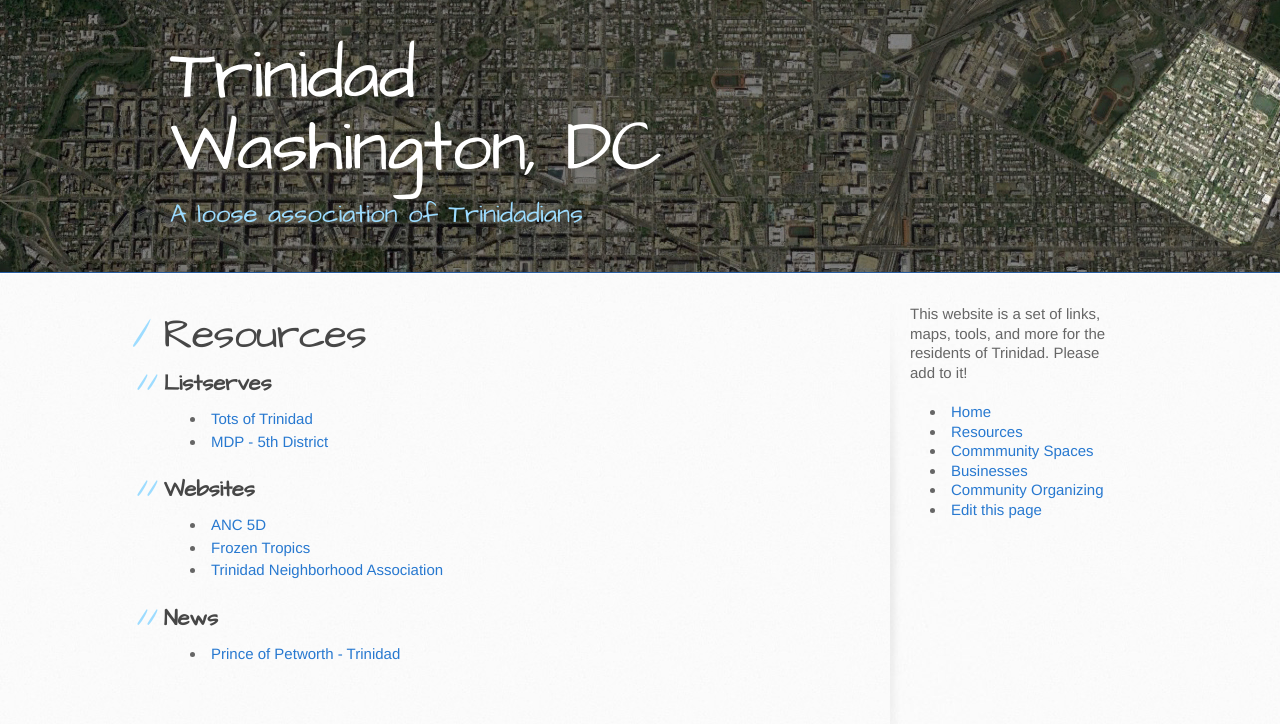
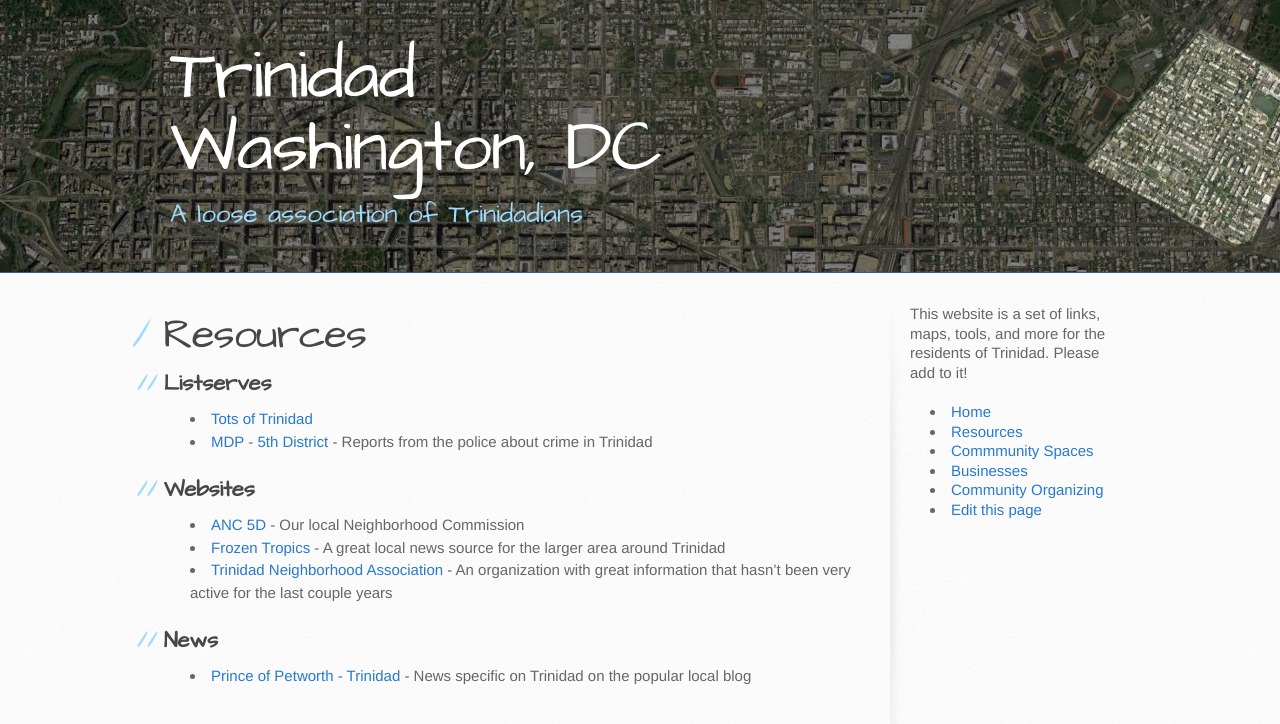
Before and after one commit to gbinal/tobago, a Jekyll site: the page built from resources.md, in a window 1280 px wide. Shown: the top 724 px of the page. Built offline with Jekyll 4.4.1, drawn with Linux system fonts in a browser that asks for light colours.

Commit message:
Descriptions

```diff
--- a/resources.md
+++ b/resources.md
@@ -8,16 +8,16 @@ published: true
 ## Listserves
 
 * [Tots of Trinidad](https://groups.google.com/forum/?nomobile=true#!forum/tots-of-trinidad-dc)
-* [MDP - 5th District](https://groups.yahoo.com/group/MPD-5D)
+* [MDP - 5th District](https://groups.yahoo.com/group/MPD-5D) - Reports from the police about crime in Trinidad
 
 
 ## Websites
 
-* [ANC 5D](http://www.anc5d.org)
-* [Frozen Tropics](https://frozentropics.blogspot.com)
-* [Trinidad Neighborhood Association](https://trinidadneighborhood.org)
+* [ANC 5D](http://www.anc5d.org) - Our local Neighborhood Commission
+* [Frozen Tropics](https://frozentropics.blogspot.com) - A great local news source for the larger area around Trinidad
+* [Trinidad Neighborhood Association](https://trinidadneighborhood.org) - An organization with great information that hasn't been very active for the last couple years
 
 
 ## News
 
-* [Prince of Petworth - Trinidad](https://www.popville.com/category/locations/trinidad-neighborhoods/)
+* [Prince of Petworth - Trinidad](https://www.popville.com/category/locations/trinidad-neighborhoods/) - News specific on Trinidad on the popular local blog
```
